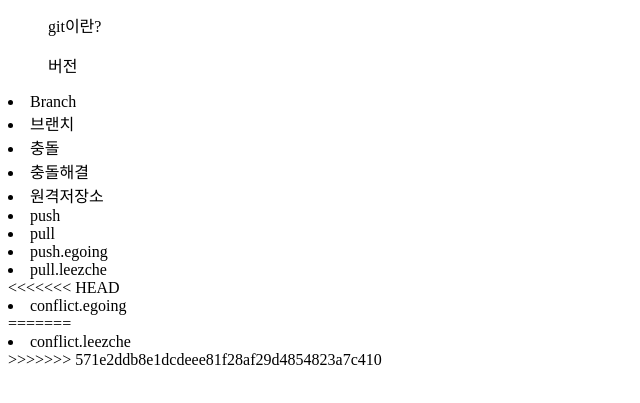
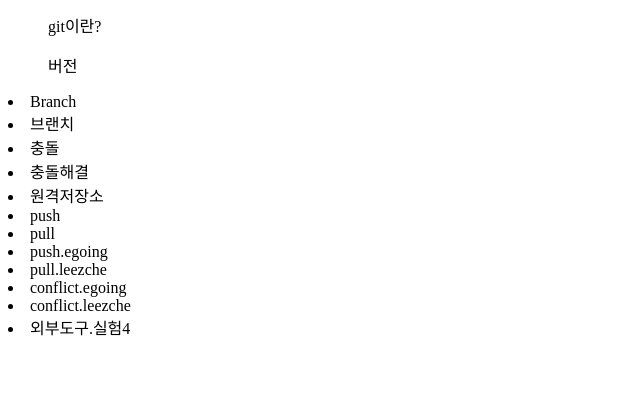
Before and after one commit to parksj003/opentutorials_git_egoing, a plain HTML site: page index.html in a window 1280 px wide. Shown: the part 87-490 px from the top of the page, without its empty margins (0-640 px from the left). Drawn offline with Linux system fonts and the light colour scheme.

Commit message:
외부도구.실험4

```diff
--- a/index.html
+++ b/index.html
@@ -21,10 +21,8 @@
         <li>pull</li>
         <li>push.egoing</li>
         <li>pull.leezche</li>
-<<<<<<< HEAD
         <li>conflict.egoing</li>
-=======
         <li>conflict.leezche</li>
->>>>>>> 571e2ddb8e1dcdeee81f28af29d4854823a7c410
+        <li>외부도구.실험4</li>
     </body>
 </html>
```
